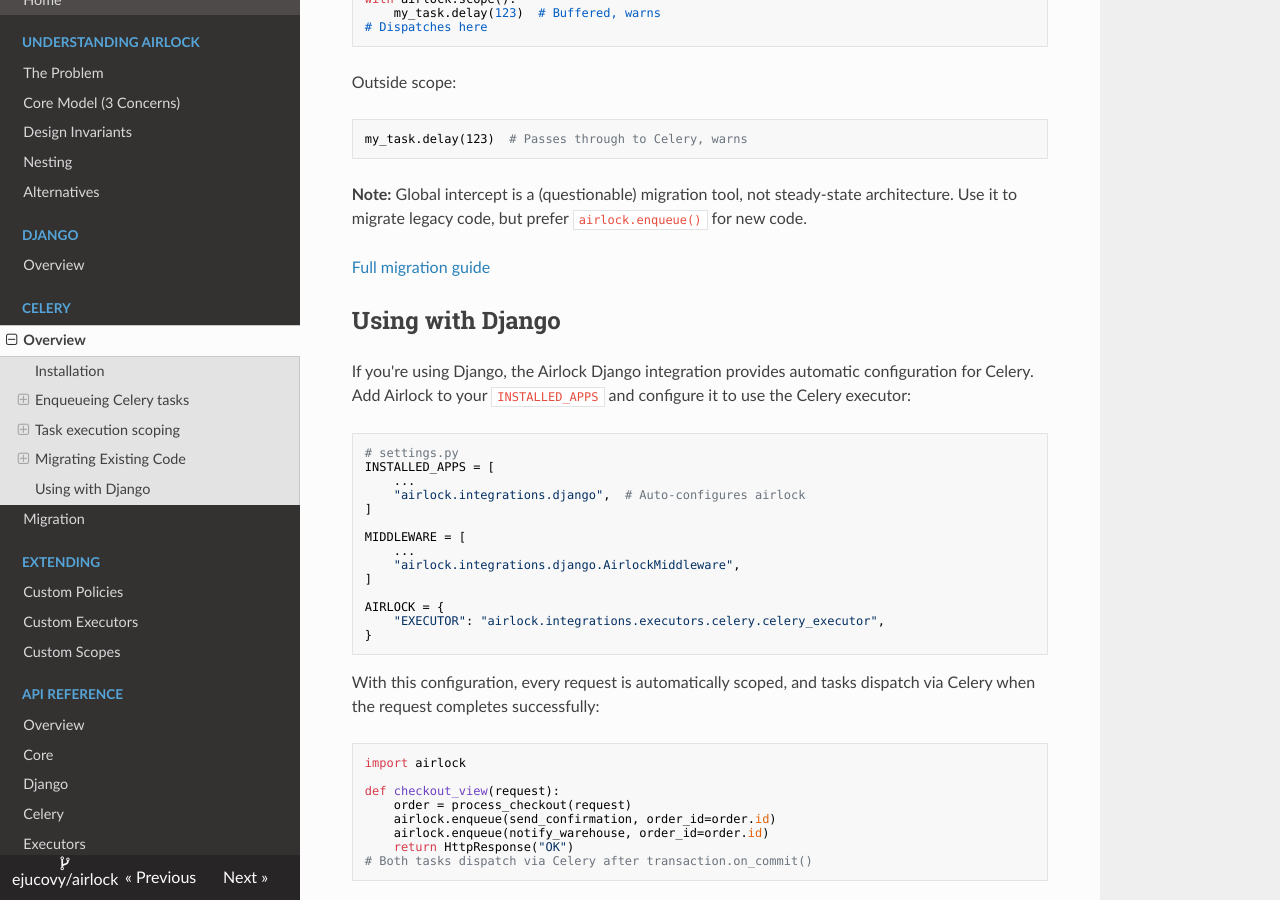
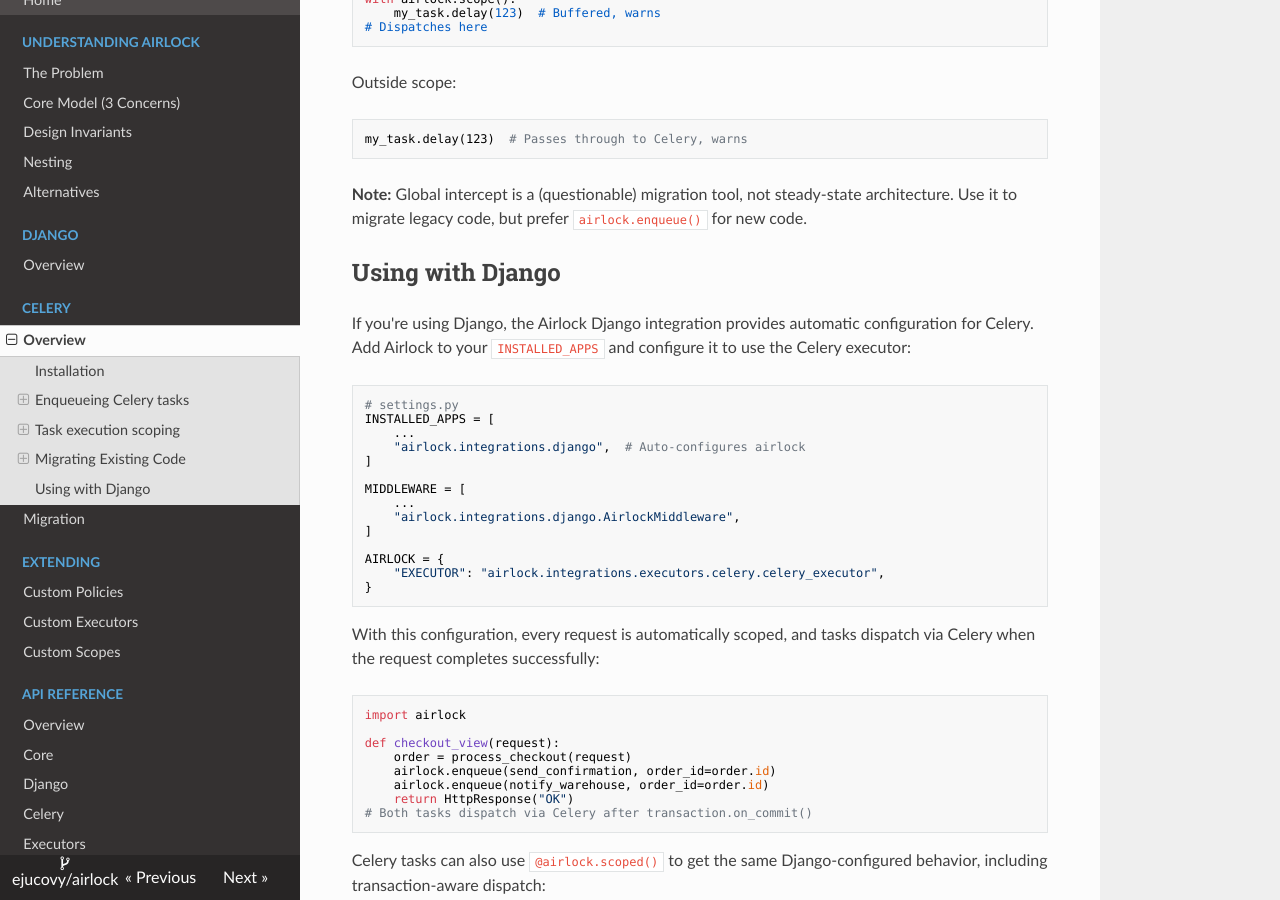
Before and after one commit to ejucovy/airlock, an MkDocs documentation site: the page built from docs/celery/index.md, in a window 1280 px wide and 900 px high, scrolled down 3120 px. Built offline with MkDocs 1.6.1, drawn with Linux system fonts in a browser that asks for light colours; nearby versions of some CDN libraries.

Commit message:
Update index.md

```diff
--- a/docs/celery/index.md
+++ b/docs/celery/index.md
@@ -168,8 +168,6 @@ my_task.delay(123)  # Passes through to Celery, warns
 
 **Note:** Global intercept is a (questionable) migration tool, not steady-state architecture. Use it to migrate legacy code, but prefer `airlock.enqueue()` for new code.
 
-[Full migration guide](migration.md)
-
 ## Using with Django
 
 If you're using Django, the Airlock Django integration provides automatic configuration for Celery. Add Airlock to your `INSTALLED_APPS` and configure it to use the Celery executor:
```
